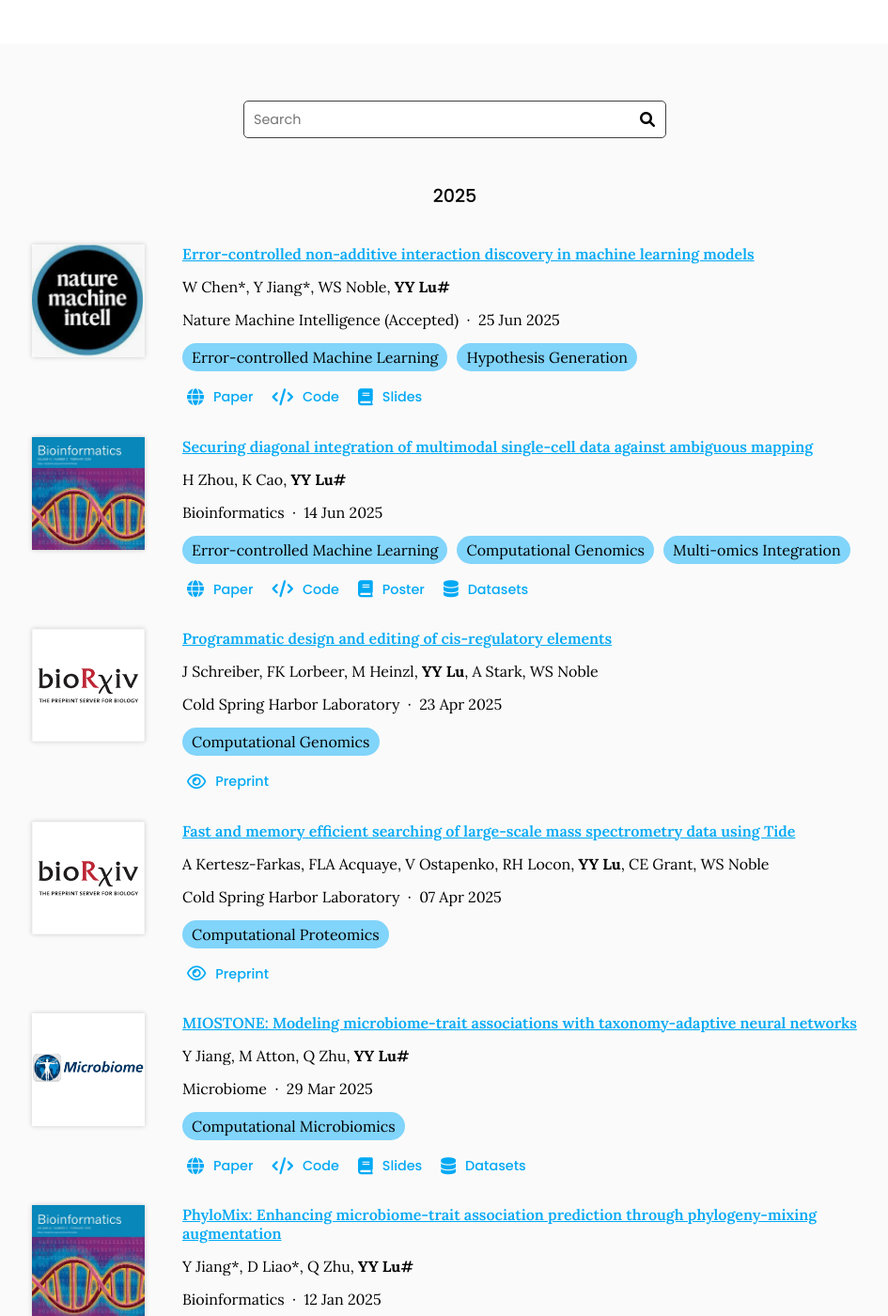
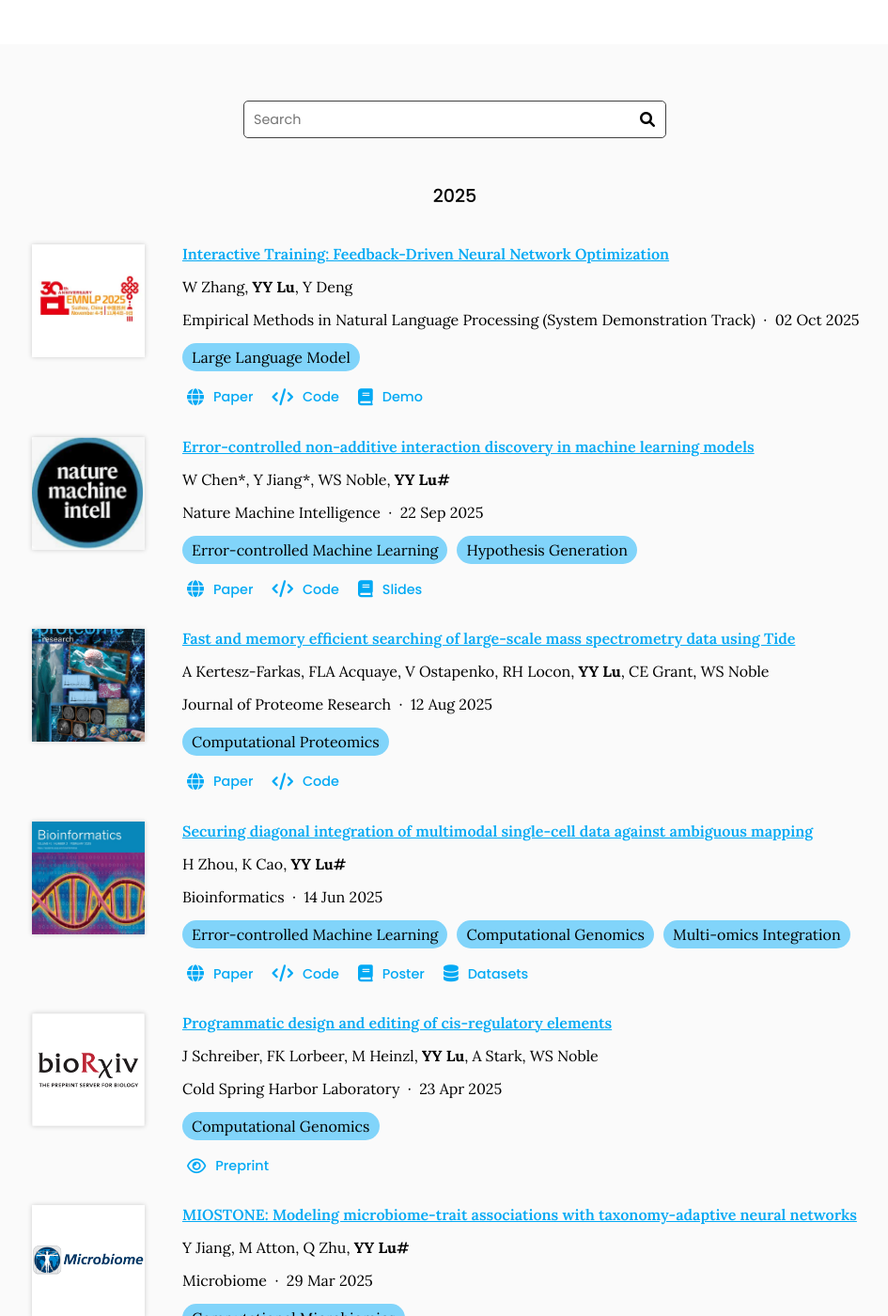
Before and after one commit to batmen-lab/batmen-lab.github.io, a Jekyll site: the page built from research/index.md, in a window 1280 px wide and 1400 px high, scrolled down 837 px. Shown: the whole window at 94% size, without its empty margins (156-1101 px from the left). Built offline with Jekyll 4.4.1, drawn with Linux system fonts in a browser that asks for light colours.

Commit message:
update some papers

```diff
--- a/_data/citations.yaml
+++ b/_data/citations.yaml
@@ -1,5 +1,26 @@
 # DO NOT EDIT, GENERATED AUTOMATICALLY FROM SOURCES.YAML (AND ELSEWHERE)
 # See https://github.com/greenelab/lab-website-template/wiki/Citations
+- id: https://arxiv.org/abs/2510.02297
+  title: 'Interactive Training: Feedback-Driven Neural Network Optimization'
+  authors:
+  - W Zhang
+  - <b>YY Lu</b>
+  - Y Deng
+  publisher: Empirical Methods in Natural Language Processing (System Demonstration Track)
+  date: '2025-10-02'
+  link: https://arxiv.org/abs/2510.02297
+  extra-links:
+  - link: https://arxiv.org/abs/2510.02297
+    text: Paper
+  - type: source
+    link: https://github.com/yuntian-group/interactive-training
+    text: Code
+  - type: docs
+    link: https://interactivetraining.ai
+    text: Demo
+  tags:
+  - Large Language Model
+  image: images/tools/emnlp25.jpg
 - id: url:https://www.biorxiv.org/content/10.1101/2025.04.22.650035
   title: 'Programmatic design and editing of cis-regulatory elements'
   authors:
@@ -19,7 +40,7 @@
   tags:
   - Computational Genomics
   image: images/tools/biorxiv.png
-- id: url:https://www.biorxiv.org/content/10.1101/2025.04.01.646675
+- id: url:https://pubs.acs.org/toc/jprobs/24/9
   title: 'Fast and memory efficient searching of large-scale mass spectrometry data using Tide'
   authors:
   - A Kertesz-Farkas
@@ -29,16 +50,18 @@
   - <b>YY Lu</b>
   - CE Grant
   - WS Noble
-  publisher: Cold Spring Harbor Laboratory
-  date: '2025-04-07'
-  link: https://www.biorxiv.org/content/10.1101/2025.04.01.646675
+  publisher: Journal of Proteome Research
+  date: '2025-08-12'
+  link: https://pubs.acs.org/toc/jprobs/24/9
   extra-links:
-  - type: preprint
-    link: https://www.biorxiv.org/content/10.1101/2025.04.01.646675
-    text: Preprint
+  - link: https://pubs.acs.org/toc/jprobs/24/9
+    text: Paper
+  - type: source
+    link: https://github.com/crux-toolkit/crux-toolkit
+    text: Code
   tags:
   - Computational Proteomics
-  image: images/tools/biorxiv.png
+  image: images/tools/jpr_tide.jpg
 - id: url:https://academic.oup.com/bioinformatics/advance-article/doi/10.1093/bioinformatics/btaf345/8162456
   title: 'Securing diagonal integration of multimodal single-cell data against ambiguous mapping'
   authors:
@@ -65,19 +88,19 @@
   - Computational Genomics
   - Multi-omics Integration
   image: images/tools/bioinfo_phylomix.jpg
-- id: url:https://arxiv.org/abs/2408.17016
+- id: url:https://www.nature.com/articles/s42256-025-01086-8
   title: 'Error-controlled non-additive interaction discovery in machine learning models'
   authors:
   - W Chen*
   - Y Jiang*
   - WS Noble
   - <b>YY Lu#</b>
-  publisher: Nature Machine Intelligence (Accepted)
-  date: '2025-06-25'
-  link: https://arxiv.org/abs/2408.17016
+  publisher: Nature Machine Intelligence
+  date: '2025-09-22'
+  link: https://www.nature.com/articles/s42256-025-01086-8
   image: images/tools/nmi.png
   extra-links:
-  - link: https://arxiv.org/abs/2408.17016
+  - link: https://www.nature.com/articles/s42256-025-01086-8
     text: Paper
   - type: source
     link: https://github.com/batmen-lab/diamond
```
Also changed, not shown: contact/index.md (+4 -2 lines), images/tools/emnlp25.jpg (added), images/tools/jpr_tide.jpg (added).
